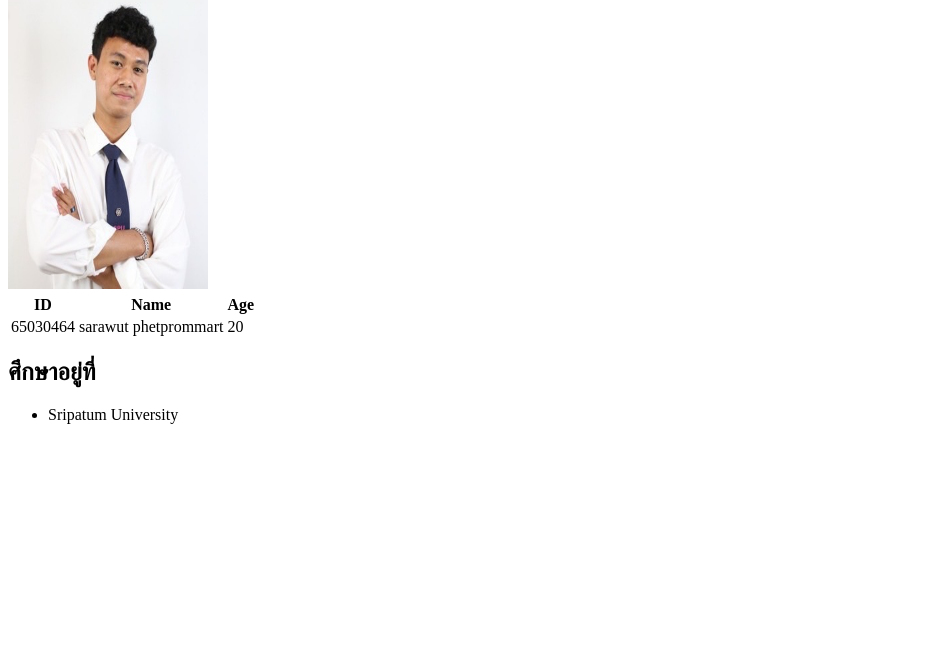
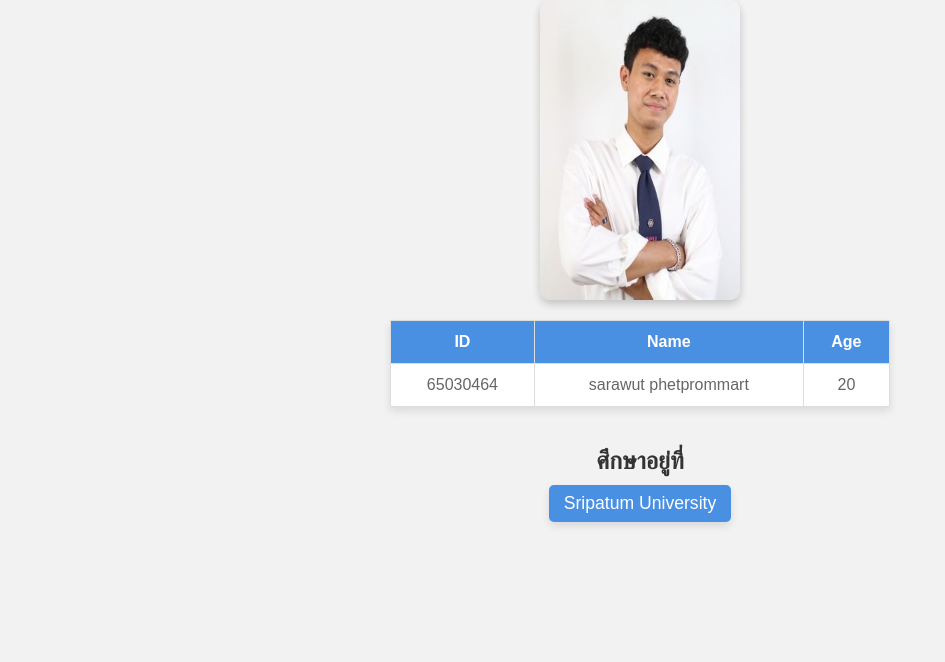
Before and after one commit to sarawut582/MY-PROFLIE, a plain HTML site: page index.html in a window 1280 px wide. Shown: the part 138-800 px from the top of the page, without its empty margins (0-945 px from the left). Drawn offline with Linux system fonts and the light colour scheme.

Commit message:
My first commit

```diff
--- a/index.html
+++ b/index.html
@@ -4,6 +4,8 @@
     <meta charset="UTF-8">
     <meta name="viewport" content="width=device-width, initial-scale=1.0">
     <title>My profile</title>
+
+    <link rel="stylesheet" href="style.CSS">
 </head>
 <body>
 
@@ -33,5 +35,6 @@
 
 
 
+
 </body>
 </html>
--- /dev/null
+++ b/style.css
@@ -0,0 +1,88 @@
+/* Resetting basic styles */
+* {
+    margin: 0;
+    padding: 0;
+    box-sizing: border-box;
+}
+
+body {
+    font-family: Arial, sans-serif;
+    background-color: #f2f2f2;
+    color: #333;
+    display: flex;
+    flex-direction: column;
+    align-items: center;
+    padding: 20px;
+}
+
+h1 {
+    font-size: 2.5em;
+    color: #4a90e2;
+    margin-bottom: 10px;
+    text-align: center;
+}
+
+h2 {
+    font-size: 1.5em;
+    color: #333;
+    margin-top: 20px;
+    text-align: center;
+}
+
+img {
+    border-radius: 10px;
+    margin-top: 15px;
+    box-shadow: 0 4px 8px rgba(0, 0, 0, 0.2);
+}
+
+table {
+    width: 80%;
+    max-width: 500px;
+    margin: 20px auto;
+    border-collapse: collapse;
+    background-color: #fff;
+    box-shadow: 0 4px 8px rgba(0, 0, 0, 0.1);
+    text-align: center;
+}
+
+th, td {
+    padding: 12px 15px;
+    border: 1px solid #ddd;
+}
+
+th {
+    background-color: #4a90e2;
+    color: #fff;
+    font-weight: bold;
+}
+
+td {
+    color: #666;
+}
+
+ul {
+    list-style: none;
+    padding: 0;
+    margin-top: 10px;
+    font-size: 1.1em;
+    text-align: center;
+}
+
+li {
+    background-color: #4a90e2;
+    color: #fff;
+    padding: 8px 15px;
+    border-radius: 5px;
+    box-shadow: 0 4px 8px rgba(0, 0, 0, 0.1);
+}
+
+/* Responsive adjustments */
+@media (max-width: 600px) {
+    table, img {
+        width: 100%;
+    }
+
+    h1, h2 {
+        font-size: 1.5em;
+    }
+}
```
